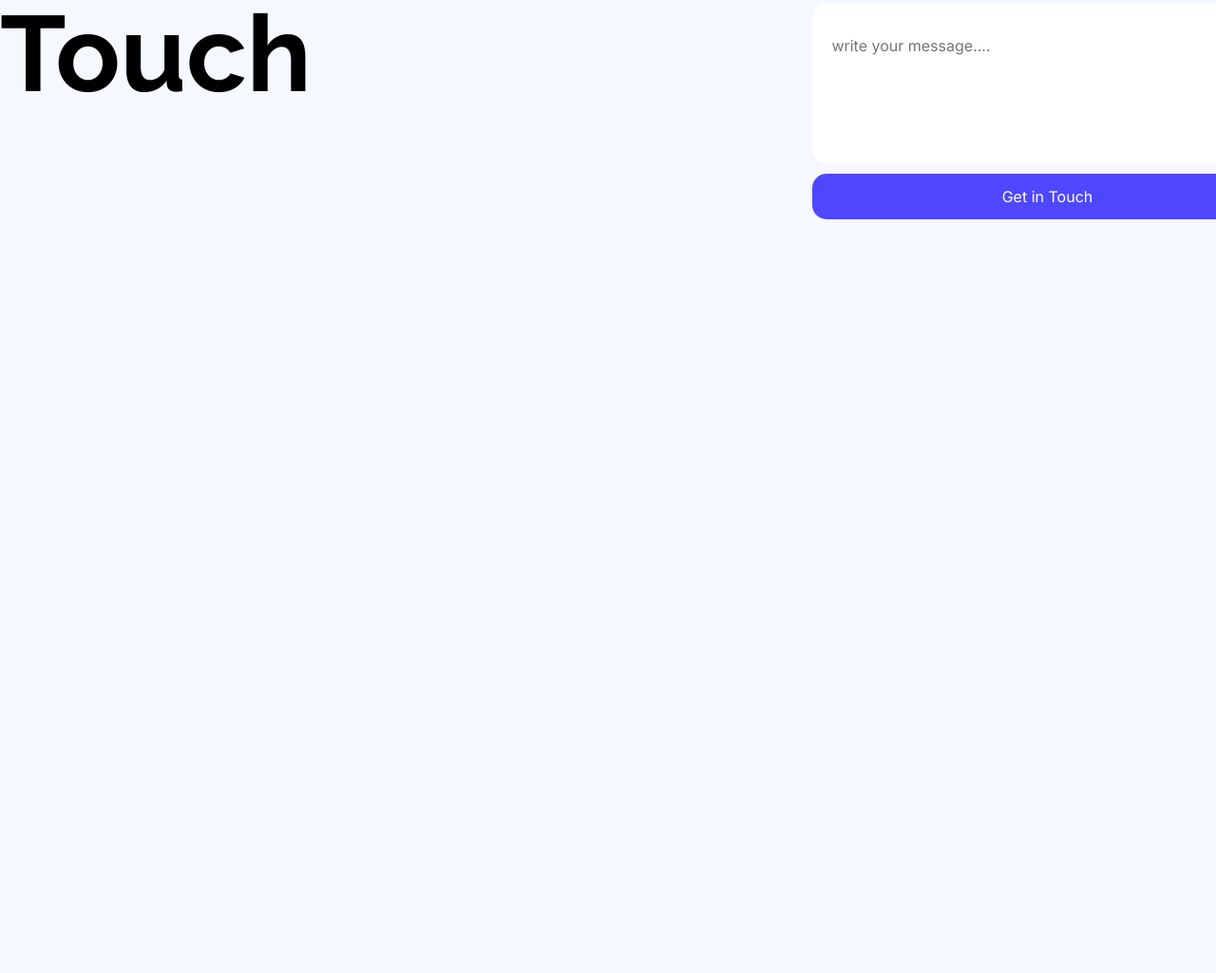
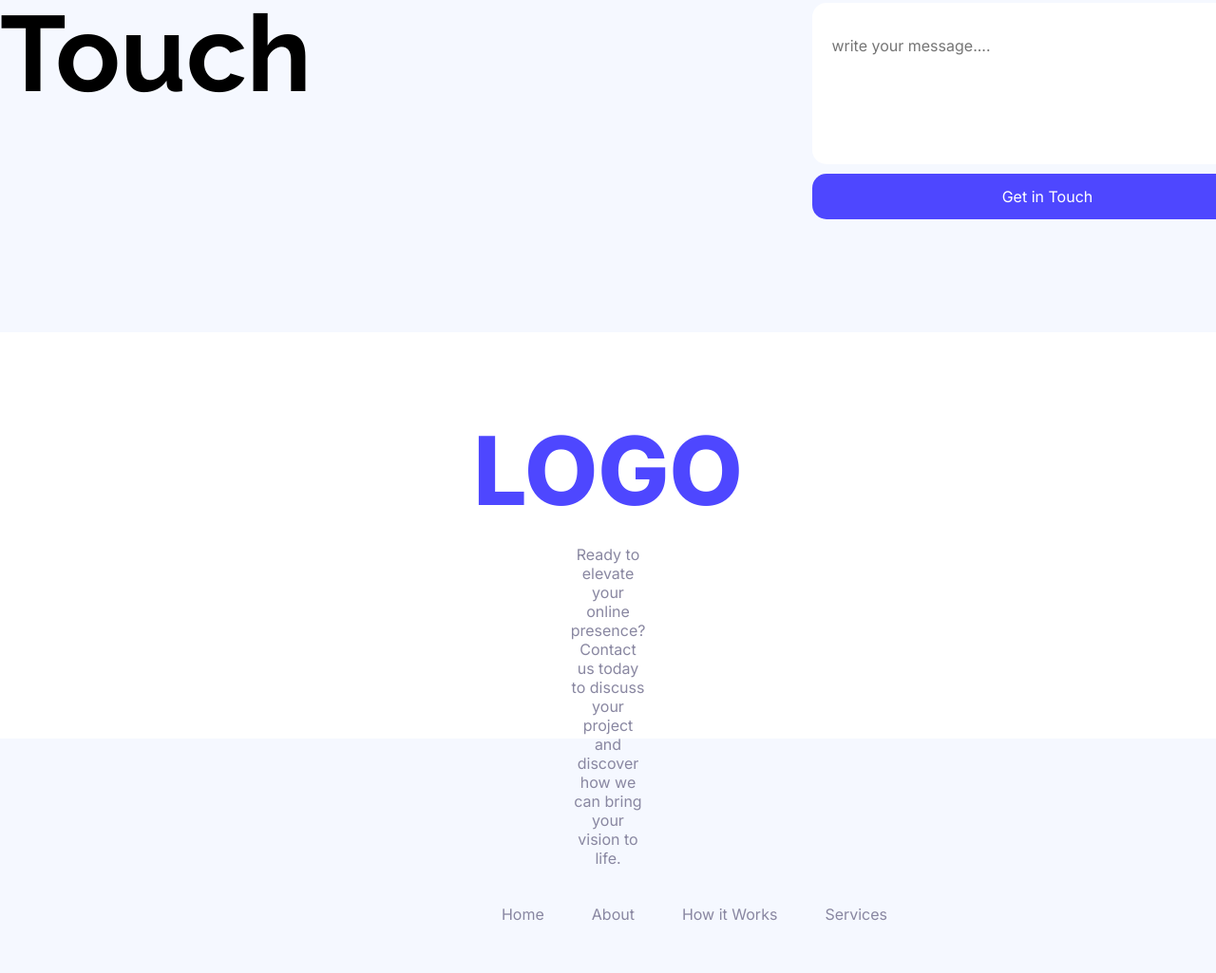
Before and after one commit to Shoybit/Assignment01, a plain HTML site: page index.html in a window 1280 px wide. Shown: the part 3336-4361 px from the top of the page at 95% size. Before the commit the page ends 3672 px from the top, so only its background shows below. Drawn offline with Linux system fonts and the light colour scheme.

Commit message:
footer section, all  complate

```diff
--- a/index.html
+++ b/index.html
@@ -180,15 +180,31 @@
                     <button class="primary-btn">Get in Touch</button>
                 </div>
             </section>
-
-
-
-
-
         </main>
 
 
+        <footer>
 
+            <section class="footer">
+                <div class="footer-main">
+                    <h1 class="footer-h1">
+                        LOGO
+                    </h1>
+                    <p class="footer-p">Ready to elevate your online presence? Contact us today to discuss your project and discover how we can bring your vision to life.</p>
+                </div>
+
+                <div class="footer-last">
+                    <ul class="footer-ul">
+                    <li class="footer-li"><a href="#Home">Home</a></li>
+                    <li class="footer-li"><a href="#About">About</a></li>
+                    <li class="footer-li"><a href="#Works">How it Works</a></li>
+                    <li class="footer-li"><a href="#Services">Services</a></li>
+                    </ul>
+
+                </div>
+            </section>
+
+        </footer>
 
 
 </body>
--- a/style.css
+++ b/style.css
@@ -56,6 +56,7 @@ button.primary-btn {
     background-color:#0092f3;;
     font-size: 18px;
     transition: 0.5s;
+    cursor: pointer;
 }
 /* btn hover end------------------------------------ */
 .nav-h1 {
@@ -317,3 +318,49 @@ label {
     font-family: "Inter", sans-serif;
 
 }
+/* footer------------------------------------------ */
+ul.footer-ul {
+    display: flex;
+    gap: 50px;
+    justify-content: center;
+    align-items: end;
+}
+
+p.footer-p {
+    padding: 18px 683px;
+    text-align: center;
+    font-size: 16px;
+    color: #8987A1;
+    font-weight: 400;
+    font-family: "Inter", sans-serif;
+}
+.footer-last {
+    margin-top: -31px;
+    font-family: "Inter", sans-serif;
+
+}
+.footer-main {
+    display: flex;
+    text-align: center;
+    justify-content: center;
+    align-items: center;
+    flex-direction: column;
+}
+h1.footer-h1 {
+    font-size: 100px;
+    color: #4E47FF;
+    font-weight: 800;
+    font-family: "Inter", sans-serif;
+    margin-top: 85px;
+}
+.footer-last ul li a {
+    text-decoration: none;
+    color: #8987A1;
+    font-size: 16px;
+    font-weight: 400;
+}
+section.footer {
+    margin-top: 14px;
+    background-color: #fff;
+    height: 428px;
+}
```
